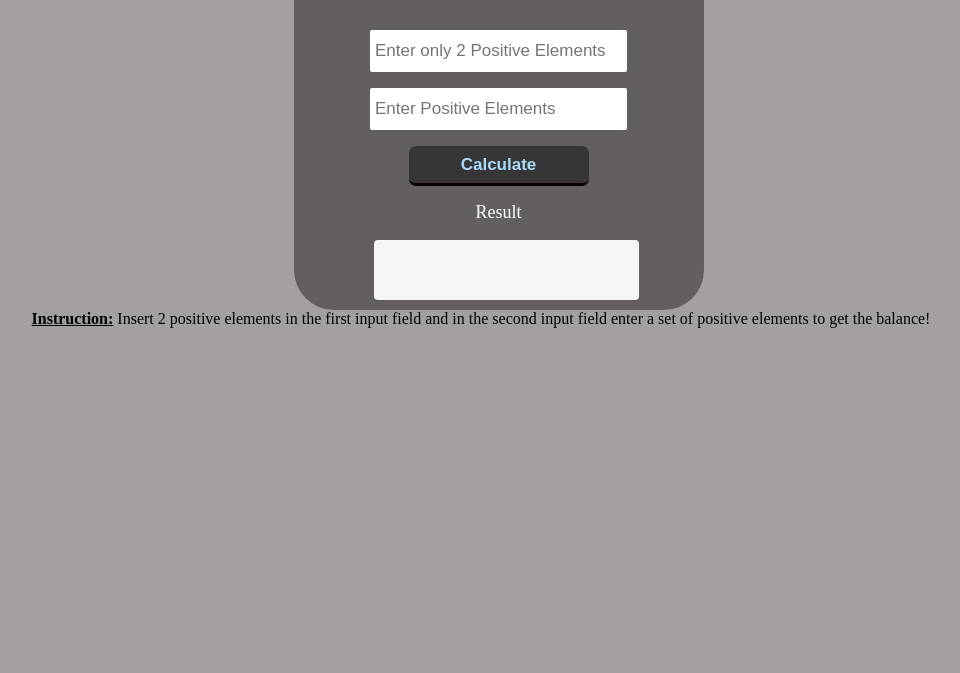
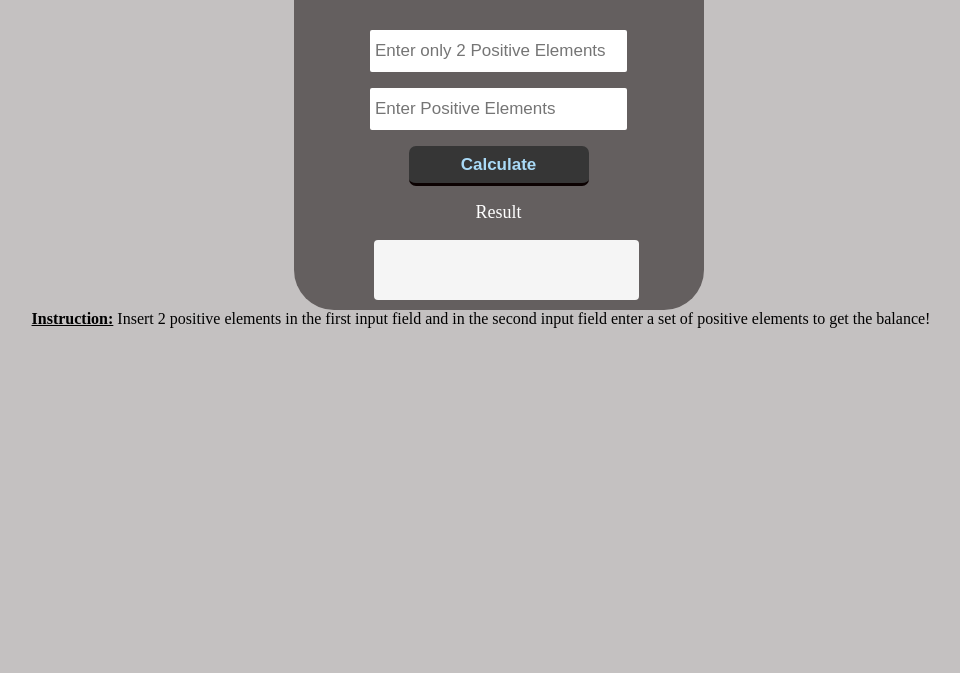
Before and after one commit to Payne680/Scal-Balancing, a plain HTML site: page index.html in a window 1280 px wide. Shown: the part 127-800 px from the top of the page, without its empty margins (159-1119 px from the left). Drawn offline with Linux system fonts and the light colour scheme.

Commit message:
correcting some colors in my css file

```diff
--- a/asset/styles/style.css
+++ b/asset/styles/style.css
@@ -2,7 +2,7 @@ body {
   margin: 0 auto;
   text-align: center;
   width: 100%;
-  background-color: #a4a0a0;
+  background-color: #c4c1c1;
 }
 
 #container {
```
